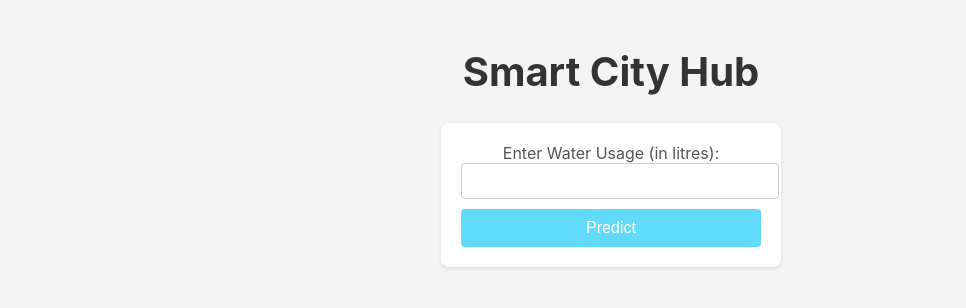
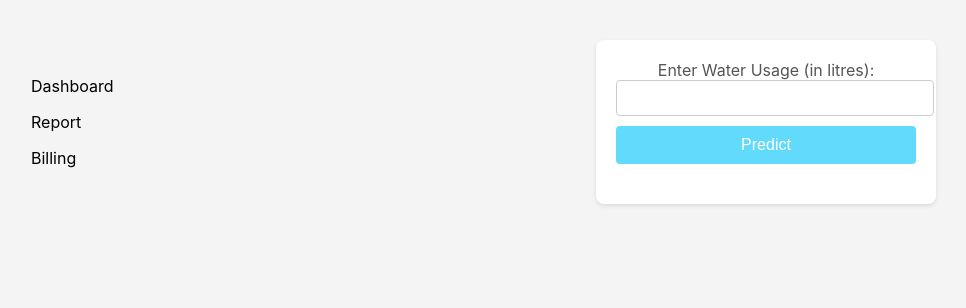
Before and after one commit to anyapages/hub, a React (Create React App) app in the folder frontend/: page / in a window 1280 px wide. Shown: the top 308 px of the page, without its empty margins (29-995 px from the left). Built offline with nearby package versions, Linux system fonts and the light colour scheme.

Commit message:
Add a sidebar component

```diff
--- a/frontend/public/index.html
+++ b/frontend/public/index.html
@@ -5,10 +5,10 @@
     <link rel="icon" href="%PUBLIC_URL%/favicon.ico" />
     <meta name="viewport" content="width=device-width, initial-scale=1" />
     <meta name="theme-color" content="#000000" />
-    <meta name="description" content="Web application for Smart City Hub" />
+    <meta name="description" content="Web application for " />
     <link rel="apple-touch-icon" href="%PUBLIC_URL%/logo192.png" />
     <link rel="manifest" href="%PUBLIC_URL%/manifest.json" />
-    <title>Smart City Hub</title>
+    <title>HelioWise</title>
   </head>
   <body>
     <noscript>You need to enable JavaScript to run this app.</noscript>
--- a/frontend/src/App.js
+++ b/frontend/src/App.js
@@ -1,11 +1,10 @@
 import React from 'react';
-import WaterForm from './components/WaterForm';
+import Layout from './components/Layout';
 
 function App() {
   return (
     <div className="App">
-      <h1>Smart City Hub</h1>
-      <WaterForm />
+      <Layout />
     </div>
   );
 }
--- a/frontend/src/components/WaterForm.css
+++ b/frontend/src/components/Layout.css
@@ -1,4 +1,9 @@
 /* WaterForm component styles */
+.layout-container {
+  display: grid;
+  grid-template-columns: 1fr 3fr;
+}
+
 form {
   margin: 20px auto;
   padding: 20px;
--- a/frontend/src/components/WaterForm.js
+++ b/frontend/src/components/Layout.js
@@ -1,8 +1,9 @@
 import React, { useState } from 'react';
 import axios from 'axios';
-import './WaterForm.css';
+import Sidebar from './Sidebar';
+import './Layout.css';
 
-function WaterForm() {
+function Layout() {
   // State variables
   const [waterUsage, setWaterUsage] = useState('');
   const [prediction, setPrediction] = useState('');
@@ -25,7 +26,8 @@ function WaterForm() {
 };
 
   return (
-    <div className="water-form-container">
+    <div className="layout-container">
+      <Sidebar />
       <form onSubmit={handleSubmit}>
         <label>
           Enter Water Usage (in litres):
@@ -52,4 +54,4 @@ function WaterForm() {
   );
 }
 
-export default WaterForm;
+export default Layout;
--- /dev/null
+++ b/frontend/src/components/Sidebar.css
@@ -0,0 +1,9 @@
+.sidebar {
+  padding: 40px;
+  text-align: left;
+}
+
+.sidebar ul {
+  list-style-type: none;
+  padding: 0;
+}
--- /dev/null
+++ b/frontend/src/components/Sidebar.js
@@ -0,0 +1,14 @@
+import React from 'react';
+import './Sidebar.css';
+
+function Sidebar() {
+    return (
+        <div className="sidebar">
+            <ul><li>Dashboard</li></ul>
+            <ul><li>Report</li></ul>
+            <ul><li>Billing</li></ul>
+        </div>
+    );
+}
+
+export default Sidebar;
```
Also changed, not shown: frontend/src/assets/logo.png (added).
